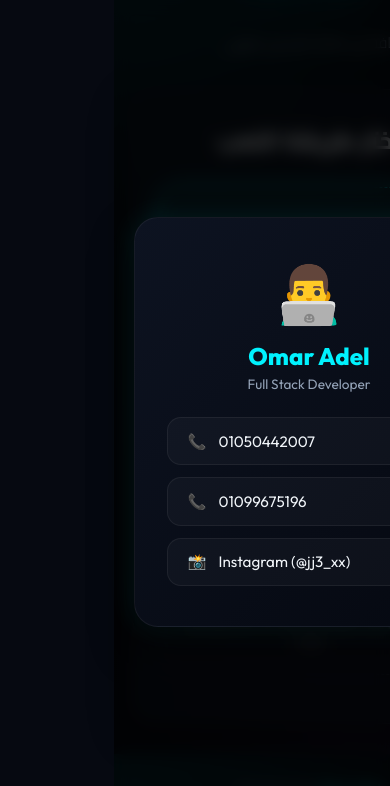
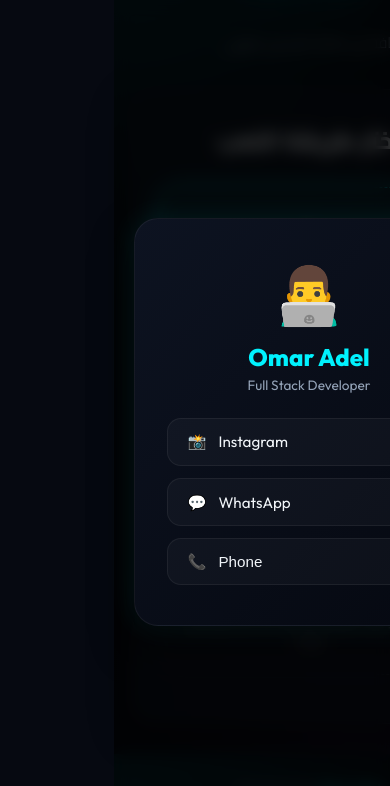
Before and after one commit to o3yin3yin-create/send, a React (Vite) app in the folder client/: page / in a window 390 px wide. Both pictures are taken after a click on the element "Omar Adel". Shown: the part 90-876 px from the top of the page. Built offline with nearby package versions, Linux system fonts and the light colour scheme.

Commit message:
feat: restructure dev contact modal with WhatsApp link and expandable Phone dropdown

```diff
--- a/client/src/App.css
+++ b/client/src/App.css
@@ -921,3 +921,43 @@
   from { transform: scale(0.9); opacity: 0; }
   to { transform: scale(1); opacity: 1; }
 }
+
+/* Phone Dropdown & WhatsApp Styling */
+.dev-phones-dropdown {
+  display: flex;
+  flex-direction: column;
+  gap: 0.5rem;
+  background: rgba(255, 255, 255, 0.02);
+  border: 1px dashed rgba(255, 255, 255, 0.1);
+  border-radius: 12px;
+  padding: 0.5rem;
+  margin-top: 0.25rem;
+  animation: slideDown 0.2s ease-out;
+}
+
+.dev-phone-item {
+  display: flex;
+  align-items: center;
+  gap: 0.5rem;
+  padding: 0.5rem 0.75rem;
+  color: var(--text-primary);
+  text-decoration: none;
+  font-size: 0.9rem;
+  border-radius: 8px;
+  transition: background 0.2s;
+  direction: ltr;
+}
+
+.dev-phone-item:hover {
+  background: rgba(0, 242, 254, 0.06);
+}
+
+.dev-contact-row.whatsapp:hover {
+  background: rgba(37, 211, 102, 0.08);
+  border-color: #25d366;
+}
+
+@keyframes slideDown {
+  from { opacity: 0; transform: translateY(-5px); }
+  to { opacity: 1; transform: translateY(0); }
+}
--- a/client/src/App.jsx
+++ b/client/src/App.jsx
@@ -290,6 +290,7 @@
   // --- UI TRANSITION STATE ---
   const [cardFlipped, setCardFlipped] = useState(false);
   const [showDevModal, setShowDevModal] = useState(false);
+  const [showPhones, setShowPhones] = useState(false);
 
   // Computed players list to track online/disconnected status dynamically
   const playersList = React.useMemo(() => {
@@ -2036,22 +2037,14 @@
 
       {/* Dev Info Modal */}
       {showDevModal && (
-        <div className="dev-modal-overlay" onClick={() => setShowDevModal(false)}>
+        <div className="dev-modal-overlay" onClick={() => { setShowDevModal(false); setShowPhones(false); }}>
           <div className="dev-modal-content" onClick={(e) => e.stopPropagation()}>
-            <button className="dev-modal-close" onClick={() => setShowDevModal(false)}>×</button>
+            <button className="dev-modal-close" onClick={() => { setShowDevModal(false); setShowPhones(false); }}>×</button>
             <div style={{ fontSize: '3.5rem', marginBottom: '0.75rem' }}>👨‍💻</div>
             <h3 style={{ fontSize: '1.5rem', fontWeight: 800, marginBottom: '0.25rem', color: 'var(--primary)' }}>Omar Adel</h3>
             <p style={{ color: 'var(--text-secondary)', marginBottom: '1.5rem', fontSize: '0.85rem' }}>Full Stack Developer</p>
 
             <div className="dev-contacts">
-              <a href="tel:01050442007" className="dev-contact-row" onClick={() => playSound('click')}>
-                <span>📞</span>
-                <span>01050442007</span>
-              </a>
-              <a href="tel:01099675196" className="dev-contact-row" onClick={() => playSound('click')}>
-                <span>📞</span>
-                <span>01099675196</span>
-              </a>
               <a
                 href="https://www.instagram.com/jj3_xx?igsh=MWVkaGI5ZjNsb3Nreg%3D%3D&utm_source=qr"
                 target="_blank"
@@ -2060,8 +2053,42 @@
                 onClick={() => playSound('click')}
               >
                 <span>📸</span>
-                <span>Instagram (@jj3_xx)</span>
+                <span>Instagram</span>
               </a>
+
+              <a
+                href="https://wa.me/201099675196"
+                target="_blank"
+                rel="noopener noreferrer"
+                className="dev-contact-row whatsapp"
+                onClick={() => playSound('click')}
+              >
+                <span>💬</span>
+                <span>WhatsApp</span>
+              </a>
+
+              <button
+                type="button"
+                className="dev-contact-row phone-btn"
+                style={{ cursor: 'pointer', width: '100%', border: '1px solid var(--border-light)', background: 'rgba(255, 255, 255, 0.03)', textAlign: 'left', outline: 'none' }}
+                onClick={() => { playSound('click'); setShowPhones(!showPhones); }}
+              >
+                <span>📞</span>
+                <span>Phone</span>
+              </button>
+
+              {showPhones && (
+                <div className="dev-phones-dropdown">
+                  <a href="tel:01050442007" className="dev-phone-item" onClick={() => playSound('click')}>
+                    <span>📞</span>
+                    <span>01050442007</span>
+                  </a>
+                  <a href="tel:01099675196" className="dev-phone-item" onClick={() => playSound('click')}>
+                    <span>📞</span>
+                    <span>01099675196</span>
+                  </a>
+                </div>
+              )}
             </div>
           </div>
         </div>
```
